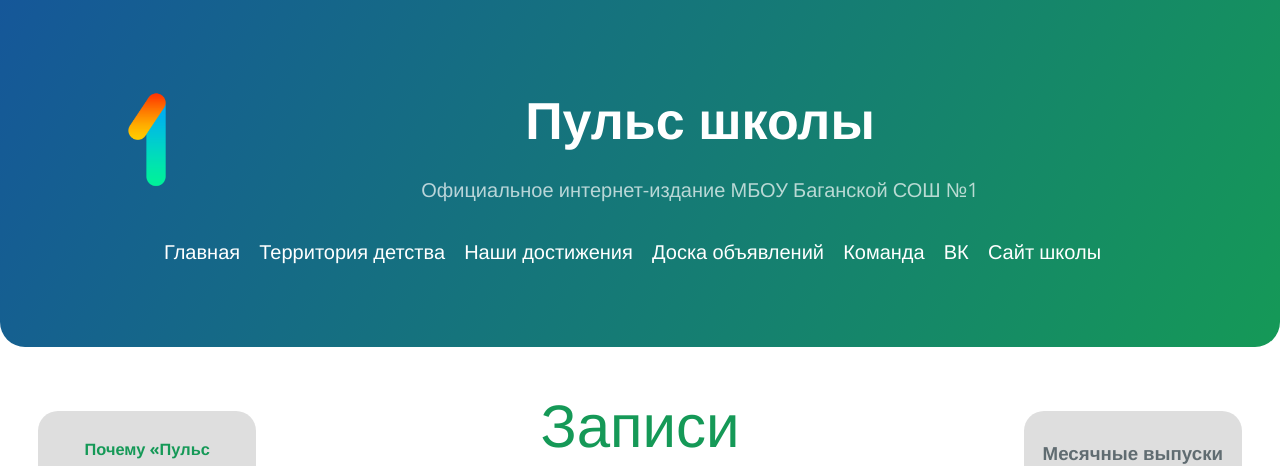
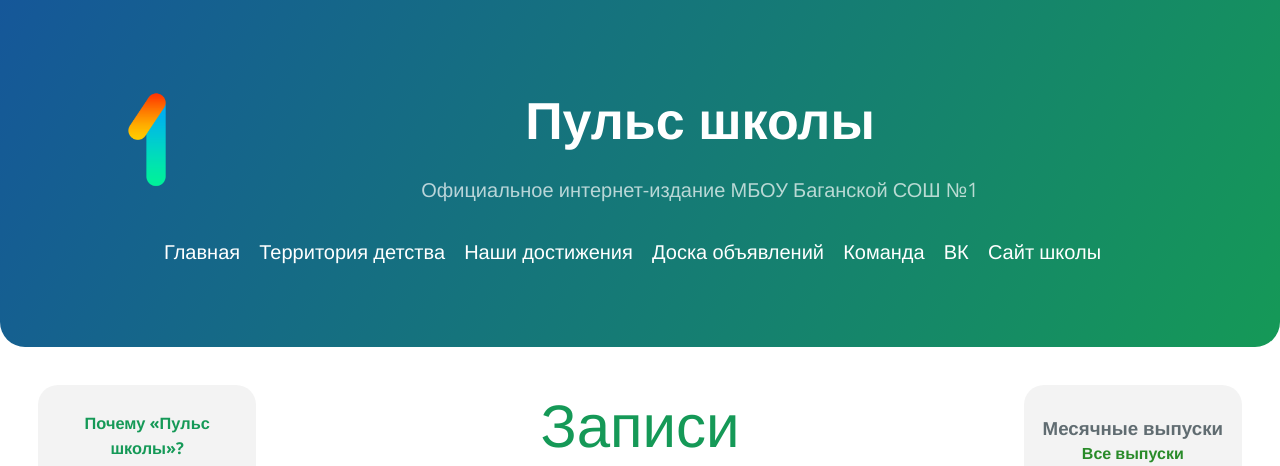
Before and after one commit to 1-sch/1-sch.github.io, a Jekyll site: the page built from index.html, in a window 1280 px wide. Shown: the top 466 px of the page. Built offline with Jekyll 4.4.1, drawn with Linux system fonts in a browser that asks for light colours; the list of posts is cut into pages by our own code.

Commit message:
Update jekyll-theme-cayman.scss

```diff
--- a/_sass/jekyll-theme-cayman.scss
+++ b/_sass/jekyll-theme-cayman.scss
@@ -187,10 +187,10 @@ iframe{height:500px}
     width: 17%;
     float: right;
     display: block;
-    margin-top: 5%;
+    margin-top: 3%;
     margin-right: 3%;
     border-radius: 20px;
-    background: #dedede;
+    background: rgb(243,243,243);
     text-align: center;
     text-decoration: none;
     padding: 10px 15px 10px 15px;
@@ -199,10 +199,10 @@ iframe{height:500px}
   width: 17%;
   float: left;
   display: block;
-  margin-top: 5%;
+  margin-top: 3%;
   margin-left: 3%;
   border-radius: 20px;
-  background: #dedede;
+  background: rgb(243,243,243);
   text-align: center;
   text-decoration: none;
   padding: 10px 15px 10px 15px;
```
